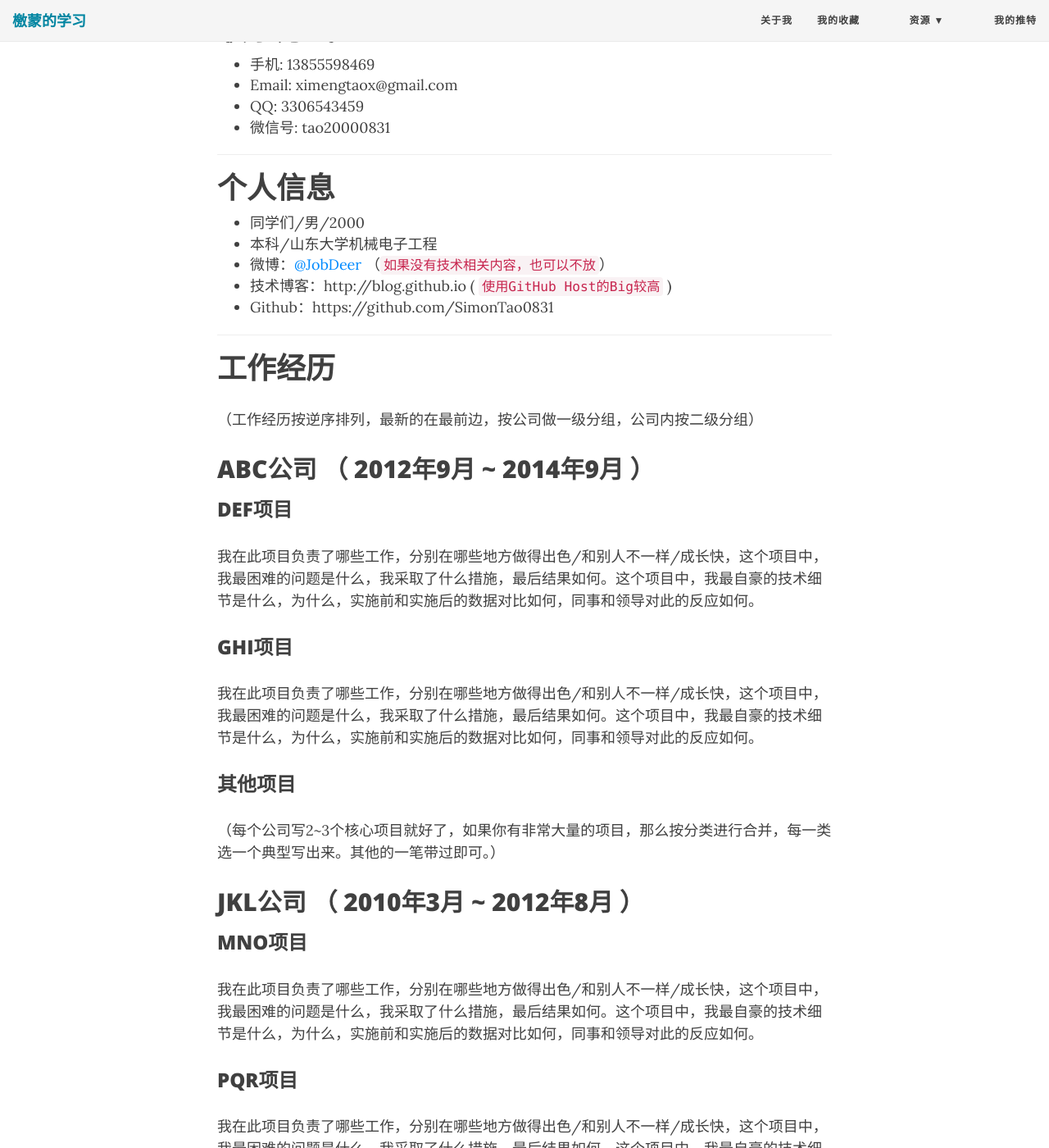
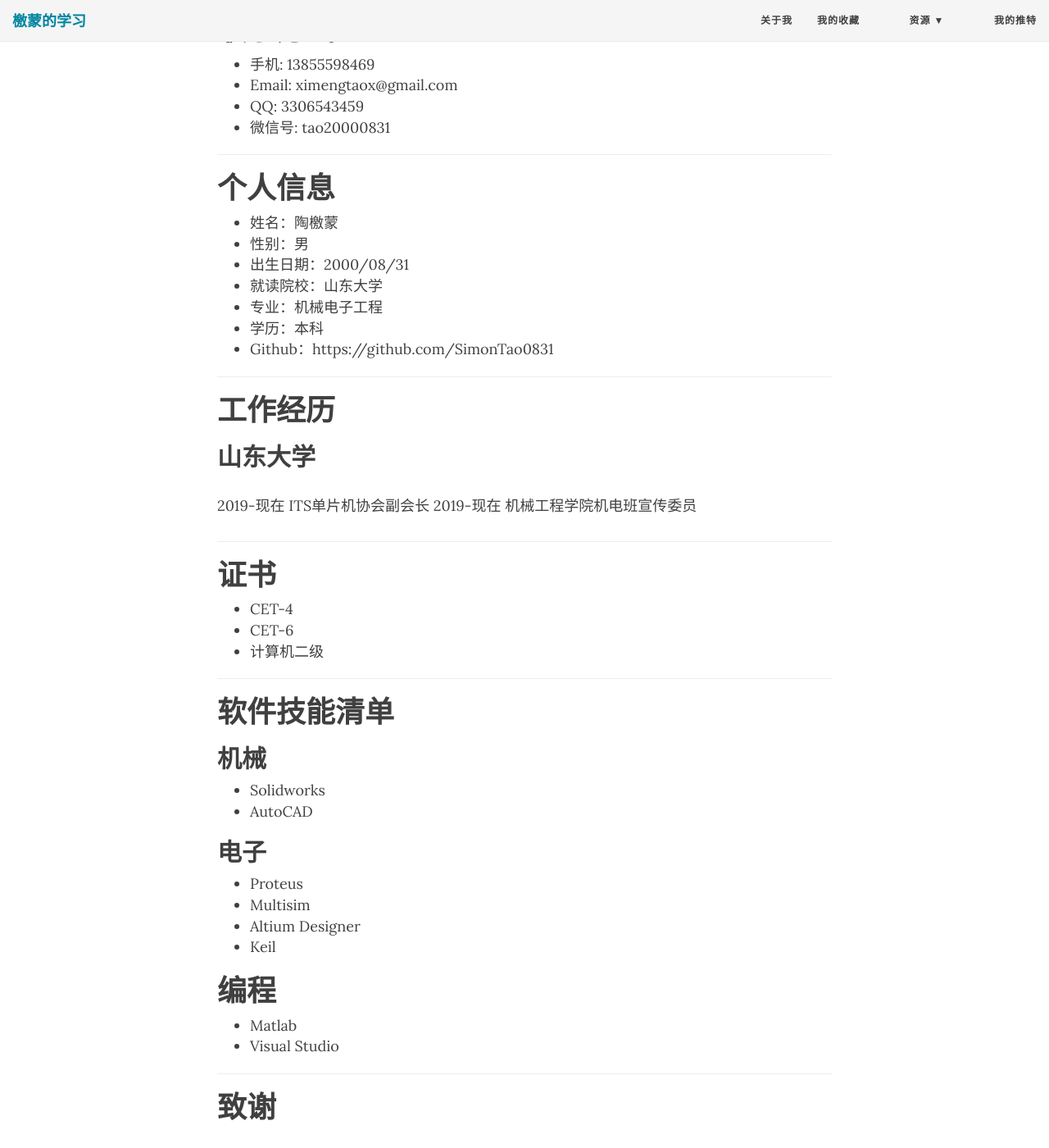
Before and after one commit to SimonTao0831/SimonTao0831.github.io, a Jekyll site: the page built from aboutme.md, in a window 1280 px wide and 1400 px high, scrolled down 792 px. Shown: the whole window at 82% size. Built offline with Jekyll 4.4.1, drawn with Linux system fonts in a browser that asks for light colours; nearby versions of some CDN libraries; some of the changed text lies outside the part shown.

Commit message:
Update aboutme.md

````diff
--- a/aboutme.md
+++ b/aboutme.md
@@ -33,167 +33,47 @@ subtitle: 机械狗，电子爱好者，编程爱好者
 
 # 个人信息
 
- - 同学们/男/2000
- - 本科/山东大学机械电子工程
- - 微博：[@JobDeer](http://weibo.com/jobdeer) （``` 如果没有技术相关内容，也可以不放 ```）
- - 技术博客：http://blog.github.io ( ``` 使用GitHub Host的Big较高 ```  )
+ - 姓名：陶檄蒙
+ - 性别：男
+ - 出生日期：2000/08/31
+ - 就读院校：山东大学
+ - 专业：机械电子工程
+ - 学历：本科
  - Github：https://github.com/SimonTao0831
 
 ---
 
 # 工作经历
-（工作经历按逆序排列，最新的在最前边，按公司做一级分组，公司内按二级分组）
 
-## ABC公司 （ 2012年9月 ~ 2014年9月 ）
-
-### DEF项目
-我在此项目负责了哪些工作，分别在哪些地方做得出色/和别人不一样/成长快，这个项目中，我最困难的问题是什么，我采取了什么措施，最后结果如何。这个项目中，我最自豪的技术细节是什么，为什么，实施前和实施后的数据对比如何，同事和领导对此的反应如何。
-
-
-### GHI项目
-我在此项目负责了哪些工作，分别在哪些地方做得出色/和别人不一样/成长快，这个项目中，我最困难的问题是什么，我采取了什么措施，最后结果如何。这个项目中，我最自豪的技术细节是什么，为什么，实施前和实施后的数据对比如何，同事和领导对此的反应如何。
-
-
-### 其他项目
-
-（每个公司写2~3个核心项目就好了，如果你有非常大量的项目，那么按分类进行合并，每一类选一个典型写出来。其他的一笔带过即可。）
-
-
-## JKL公司 （ 2010年3月 ~ 2012年8月 ）
-
-### MNO项目
-我在此项目负责了哪些工作，分别在哪些地方做得出色/和别人不一样/成长快，这个项目中，我最困难的问题是什么，我采取了什么措施，最后结果如何。这个项目中，我最自豪的技术细节是什么，为什么，实施前和实施后的数据对比如何，同事和领导对此的反应如何。
-
-
-### PQR项目
-我在此项目负责了哪些工作，分别在哪些地方做得出色/和别人不一样/成长快，这个项目中，我最困难的问题是什么，我采取了什么措施，最后结果如何。这个项目中，我最自豪的技术细节是什么，为什么，实施前和实施后的数据对比如何，同事和领导对此的反应如何。
-
-
-### 其他项目
-
-（每个公司写2~3个核心项目就好了，如果你有非常大量的项目，那么按分类进行合并，每一类选一个典型写出来。其他的一笔带过即可。）
+## 山东大学
+2019-现在 ITS单片机协会副会长
+2019-现在 机械工程学院机电班宣传委员
 
 ---
 
-# 开源项目和作品
-（这一段用于放置工作以外的、可证明你的能力的材料）
+# 证书
 
-## 开源项目
-（对于程序员来讲，没有什么比Show me the code能有说服力了）
+ - CET-4
+ - CET-6
+ - 计算机二级
 
- - [STU](http://github.com/yourname/projectname)：项目的简要说明，Star和Fork数多的可以注明
- - [WXYZ](http://github.com/yourname/projectname)：项目的简要说明，Star和Fork数多的可以注明
+---
+# 软件技能清单
 
-## 技术文章
-（挑选你写作或翻译的技术文章，好的文章可以从侧面证实你的表达和沟通能力，也帮助招聘方更了解你）
+## 机械
+- Solidworks
+- AutoCAD
 
-- [一个产品经理眼中的云计算：前生今世和未来](http://get.jobdeer.com/706.get)
-- [来自HeroKu的HTTP API 设计指南(翻译文章)](http://get.jobdeer.com/343.get) （ ```好的翻译文章可以侧证你对英文技术文档的阅读能力```）
+## 电子
 
-## 演讲和讲义
-（放置你代表公司在一些技术会议上做过的演讲，以及你在公司分享时制作的讲义）
+- Proteus
+- Multisim
+- Altium Designer
+- Keil
 
-  - 2014架构师大会演讲：[如何通过Docker优化内部开发](http://jobdeer.com)
- - 9月公司内部分享：[云计算的前生今世](http://jobdeer.com)
-
-# 技能清单
-（我一般主张将技能清单写入到工作经历里边去。不过很难完整，所以有这么一段也不错）
-
-以下均为我熟练使用的技能
-
-- Web开发：PHP/Hack/Node
-- Web框架：ThinkPHP/Yaf/Yii/Lavaral/LazyPHP
-- 前端框架：Bootstrap/AngularJS/EmberJS/HTML5/Cocos2dJS/ionic
-- 前端工具：Bower/Gulp/SaSS/LeSS/PhoneGap
-- 数据库相关：MySQL/PgSQL/PDO/SQLite
-- 版本管理、文档和自动化部署工具：Svn/Git/PHPDoc/Phing/Composer
-- 单元测试：PHPUnit/SimpleTest/Qunit
-- 云和开放平台：SAE/BAE/AWS/微博开放平台/微信应用开发
-
-## 参考技能关键字
-
-本技能关键字列表是从最近招聘Web前端的数百份JD中统计出来的，括号中是出现的词频。如果你的简历要投递给有机器（简历分选系统）和不如机器（不懂技术的HR）筛选简历环节的地方，请一定从下边高频关键词中选择5～10个适合你自己的。
-
-- web(889)
-- javascript(596)
-- css(555)
-- html(430)
-- jquery(323)
-- html5(312)
-- js(311)
-- ajax(196)
-- css3(176)
-- w3c(168)
-- div(156)
-- php(134)
-- xhtml(106)
-- java(92)
-- ui(78)
-- photoshop(75)
-- dom(63)
-- xml(56)
-- json(54)
-- yui(51)
-- flash(45)
-- bootstrap(43)
-- python(43)
-- http(38)
-- dreamweaver(38)
-- ext(33)
-- linux(33)
-- seo(32)
-- prototype(29)
-- chrome(28)
-- pc(28)
-- nodejs(28)
-- firefox(26)
-- ps(25)
-- angularjs(25)
-- fireworks(24)
-- extjs(23)
-- safari(22)
-- www(22)
-- mobile(22)
-- jsp(22)
-- mvc(22)
-- backbone(21)
-- node(21)
-- ruby(20)
-- github(19)
-- ios(18)
-- ie6(18)
-- android(18)
-- asp(18)
-- sass(17)
-- wap(16)
-- mootools(16)
-- ie(16)
-- mysql(15)
-- flex(14)
-- firebug(13)
-- bom(13)
-- webapp(12)
-- less(12)
-- web2(11)
-- angular(10)
-- git(10)
-- dw(10)
-- as(10)
-- mac(10)
-- psd(8)
-- o2o(7)
-- dojo(7)
-- actionscript3(6)
-- grunt(5)
-- ue(5)
-- zepto(5)
-- actionscript(5)
-- ie8(5)
-- coffeescript(5)
-- django(4)
-
-
-
+# 编程
+- Matlab
+- Visual Studio
 
 ---
 
````
